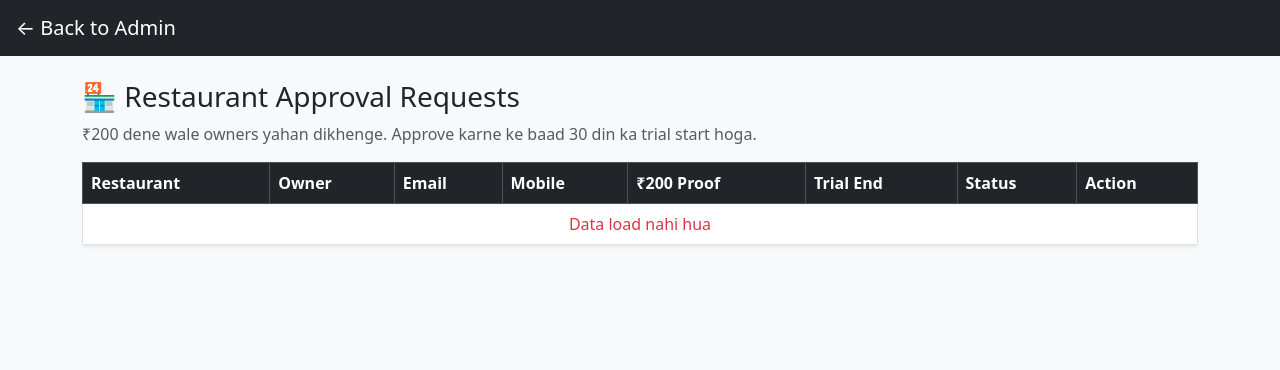
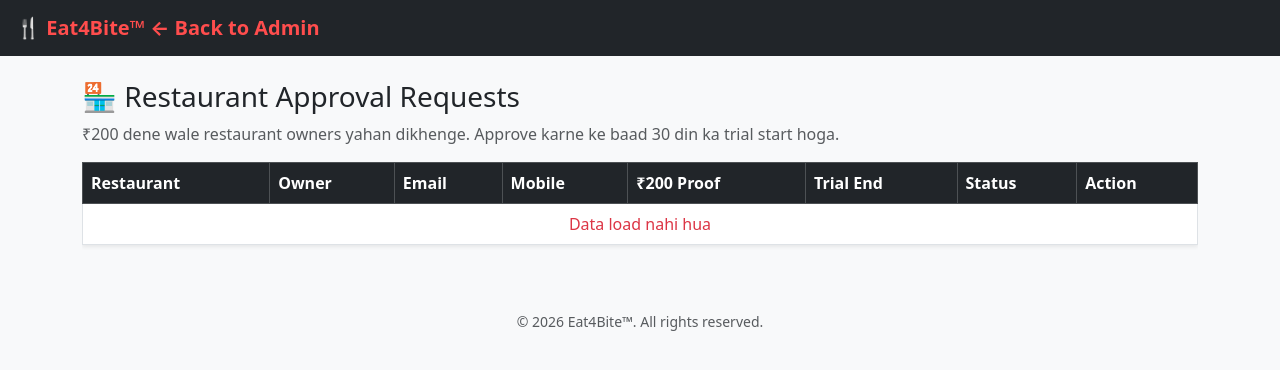
Before and after one commit to hamid3311khan-hub/quickbite-customer, a website: page public/admin-owners.html in a window 1280 px wide. Drawn offline with nearby package versions, Linux system fonts and the light colour scheme; no server answers.

Commit message:
Update admin-owners.html

```diff
--- a/public/admin-owners.html
+++ b/public/admin-owners.html
@@ -3,7 +3,7 @@
 <head>
 <meta charset="UTF-8">
 <meta name="viewport" content="width=device-width, initial-scale=1.0">
-<title>Admin - Restaurant Approval</title>
+<title>Admin - Eat4Bite™ Restaurant Approval</title>
 <link href="https://cdn.jsdelivr.net/npm/bootstrap@5.3.2/dist/css/bootstrap.min.css" rel="stylesheet">
 <style>
     body{background:#f8f9fa}
@@ -11,17 +11,18 @@
    .badge-trial{background:#0dcaf0}
    .badge-active{background:#198754}
    .proof-img{width:80px; height:80px; object-fit:cover; cursor:pointer; border-radius:5px; border:1px solid #ddd}
+   .navbar-brand{color:#ff4d4d !important; font-weight:bold}
 </style>
 </head>
 <body>
 
 <nav class="navbar bg-dark navbar-dark px-3">
-    <a class="navbar-brand" href="/admin">← Back to Admin</a>
+    <a class="navbar-brand" href="/admin">🍴 Eat4Bite™ ← Back to Admin</a>
 </nav>
 
 <div class="container mt-4">
     <h3>🏪 Restaurant Approval Requests</h3>
-    <p class="text-muted">₹200 dene wale owners yahan dikhenge. Approve karne ke baad 30 din ka trial start hoga.</p>
+    <p class="text-muted">₹200 dene wale restaurant owners yahan dikhenge. Approve karne ke baad 30 din ka trial start hoga.</p>
 
     <div class="table-responsive">
     <table class="table table-bordered bg-white shadow-sm">
@@ -44,6 +45,10 @@
     </div>
 </div>
 
+<footer class="text-center mt-5 mb-3 text-muted">
+    <small>© 2026 Eat4Bite™. All rights reserved.</small>
+</footer>
+
 <script>
 const API = '';
 
@@ -59,7 +64,6 @@ async function loadOwners(){
 
         let rows = '';
         owners.forEach(o => {
-            // FIX 1: Badge status ke hisaab se
             let badge = o.status === 'Pending'? 'badge-pending' : o.plan_status === 'Trial'? 'badge-trial' : 'badge-active';
 
             let actionBtn = o.status === 'Pending'
@@ -68,7 +72,6 @@ async function loadOwners(){
                ? `<span class="text-success fw-bold">Approved</span>`
                 : `<span class="text-danger">Rejected</span>`;
 
-            // FIX 2: Proof image me onerror add kiya
             let proofLink = o.payment_proof
                 ? `<a href="/uploads/${o.payment_proof}" target="_blank">
                      <img src="/uploads/${o.payment_proof}" class="proof-img" onerror="this.src='https://via.placeholder.com/80x80/cccccc/ffffff?text=No+Proof'">
```
